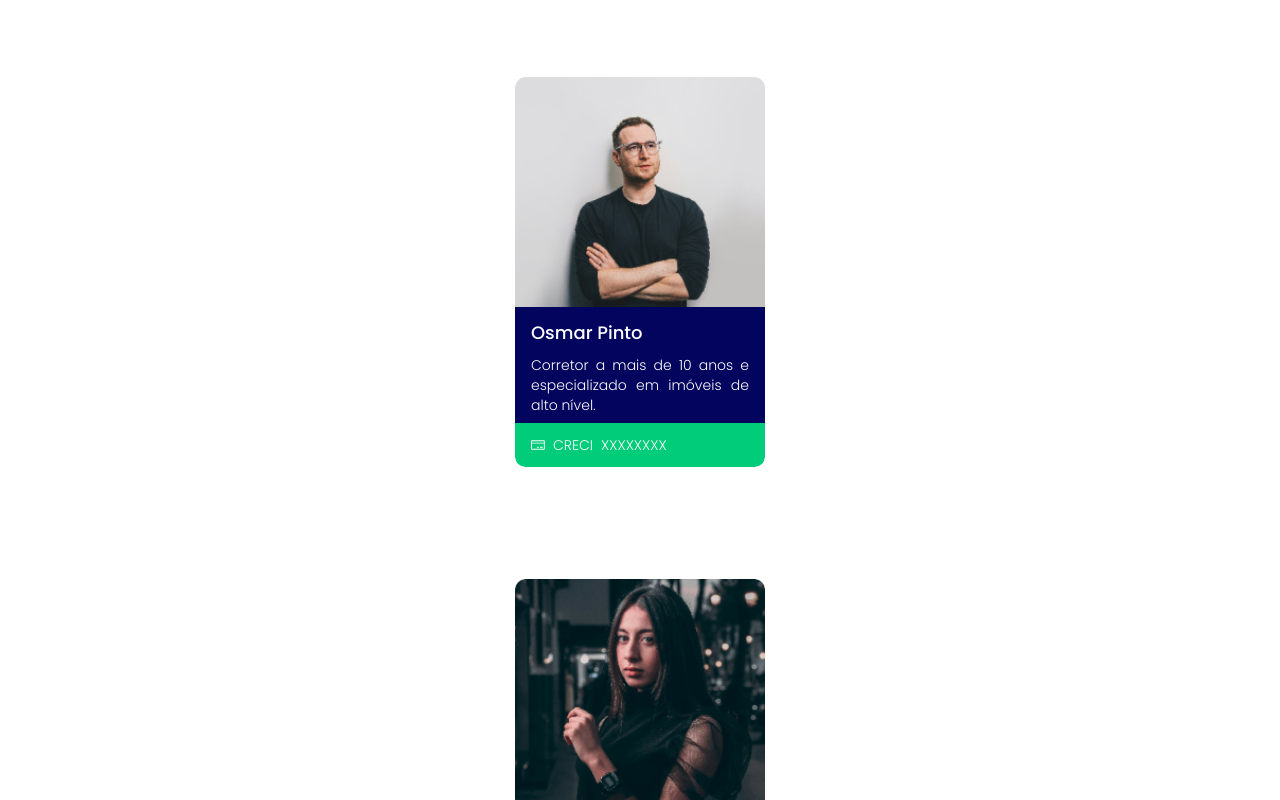
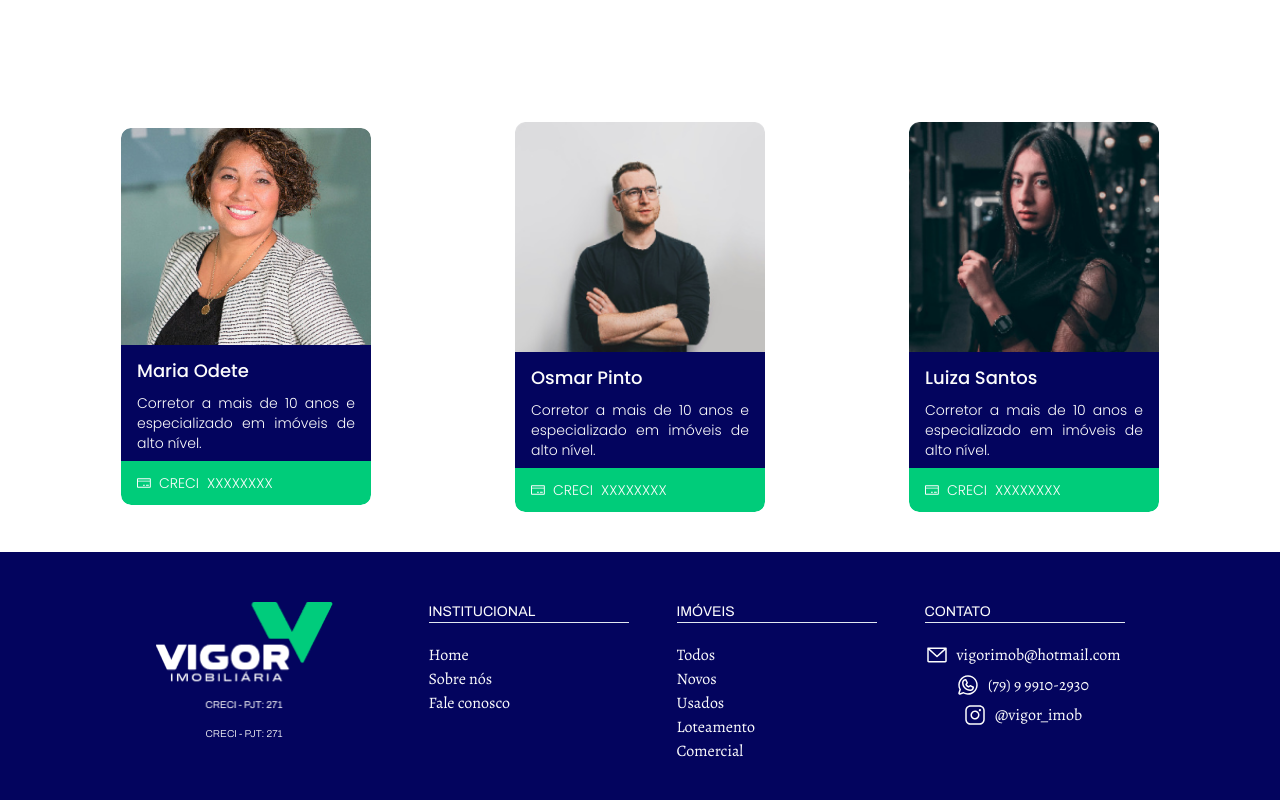
Before and after one commit to LuizLimaDev/vigor-imob, a Next.js app: page /brokers in a window 1280 px wide. Shown: the part 700-1500 px from the top of the page. Built offline with nearby package versions, Linux system fonts and the light colour scheme.

Commit message:
feat: brokers page desktop

```diff
--- a/app/brokers/page.tsx
+++ b/app/brokers/page.tsx
@@ -3,8 +3,8 @@ import Hero from "../_components/Hero/Hero";
 
 const Brokers = () => {
   return (
-    <main className="w-screen pt-16">
-      <div className="relative">
+    <main className="desktop: w-screen items-center pt-16 desktop:flex desktop:flex-col desktop:justify-center">
+      <div className="relative w-full">
         <Hero
           src="/Pages/brokers/hero.png"
           alt="Corretores"
@@ -12,7 +12,28 @@ const Brokers = () => {
         />
       </div>
 
-      <div className="my-10 flex w-full flex-col items-center justify-center gap-28">
+      <div className="my-10 flex w-full flex-col items-center justify-center gap-28 desktop:max-w-[73.25rem] desktop:flex-row desktop:flex-wrap desktop:gap-36">
+        <BrokerCard
+          src="/Pages/brokers/broker01.png"
+          alt="Maria odete"
+          name="Maria Odete"
+          text="Corretor a mais de 10 anos e especializado em imóveis de alto nível."
+          creci="XXXXXXXX"
+        />
+        <BrokerCard
+          src="/Pages/brokers/broker02.png"
+          alt="Osmar Pinto"
+          name="Osmar Pinto"
+          text="Corretor a mais de 10 anos e especializado em imóveis de alto nível."
+          creci="XXXXXXXX"
+        />
+        <BrokerCard
+          src="/Pages/brokers/broker03.png"
+          alt="Luiza Santos"
+          name="Luiza Santos"
+          text="Corretor a mais de 10 anos e especializado em imóveis de alto nível."
+          creci="XXXXXXXX"
+        />
         <BrokerCard
           src="/Pages/brokers/broker01.png"
           alt="Maria odete"
```
